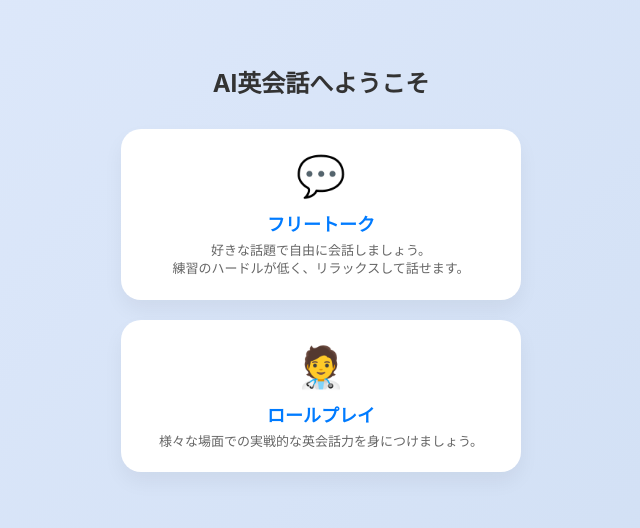
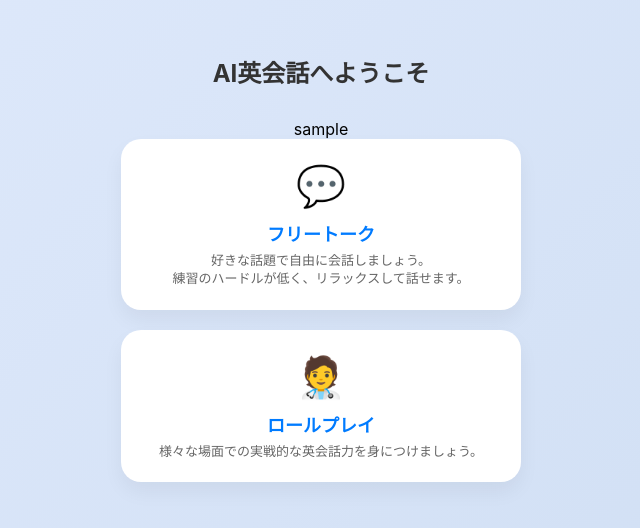
Before and after one commit to kouheidaku-cmd/chat_app, a plain HTML site: page static/home.html in a window 1280 px wide. Shown: the part 130-658 px from the top of the page, without its empty margins (319-959 px from the left). Drawn offline with Linux system fonts and the light colour scheme; sample sign-in values are in the browser's storage.

Commit message:
ログイン情報をローカルストレージに保存して管理するようにした、home画面に名前を表示

```diff
--- a/static/home.html
+++ b/static/home.html
@@ -91,6 +91,8 @@
     <div id="main-menu" class="container">
         <h1>AI英会話へようこそ</h1>
 
+        <div id="name-area"></div>
+
         <div class="mode-card" onclick="startChat('freetalk')">
             <div class="mode-icon">💬</div>
             <div class="mode-title">フリートーク</div>
@@ -166,6 +168,19 @@
                 scenarioList.appendChild(card);
             });
         }
+
+        window.onload = function() {
+            // localStorage.getItem('保存した時の名前')
+            const storedName = localStorage.getItem('user_name');
+
+            if (storedName) {
+                // 画面上の要素（例：<span id="name-area">）に表示させる
+                document.getElementById('name-area').innerText = storedName;
+            } else {
+                // もしデータがなければ、未ログインなのでログイン画面へ追い返す
+                window.location.href = "/login";
+            }
+        };
     </script>
 
 </body>
```
Also changed, not shown: static/login.js (+7 -0 lines).
